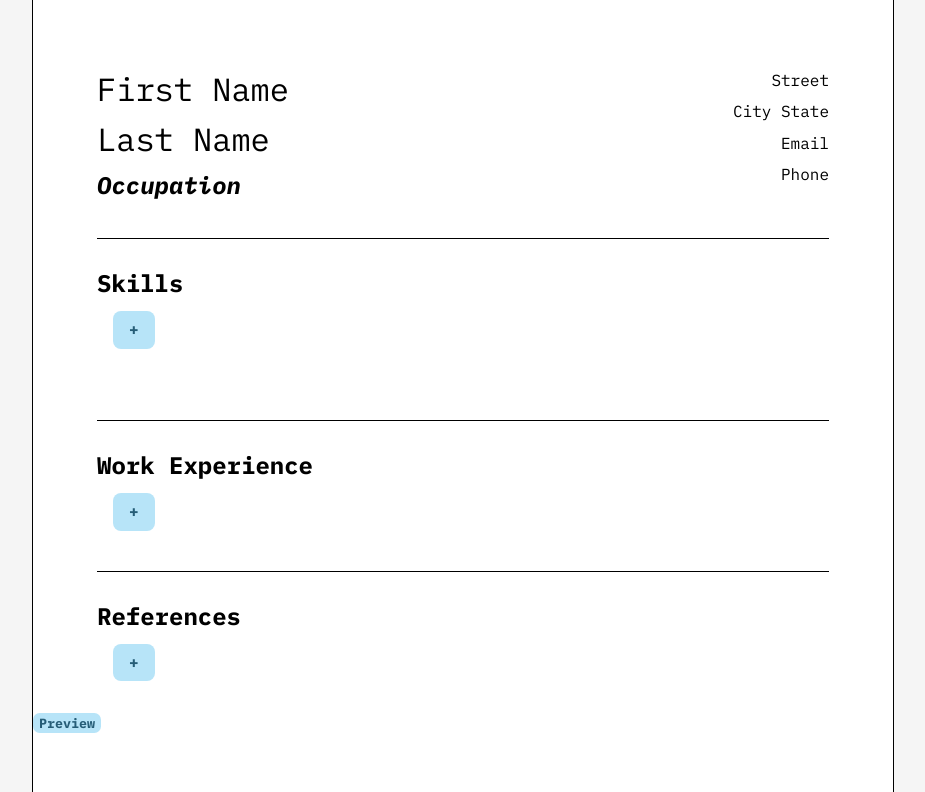
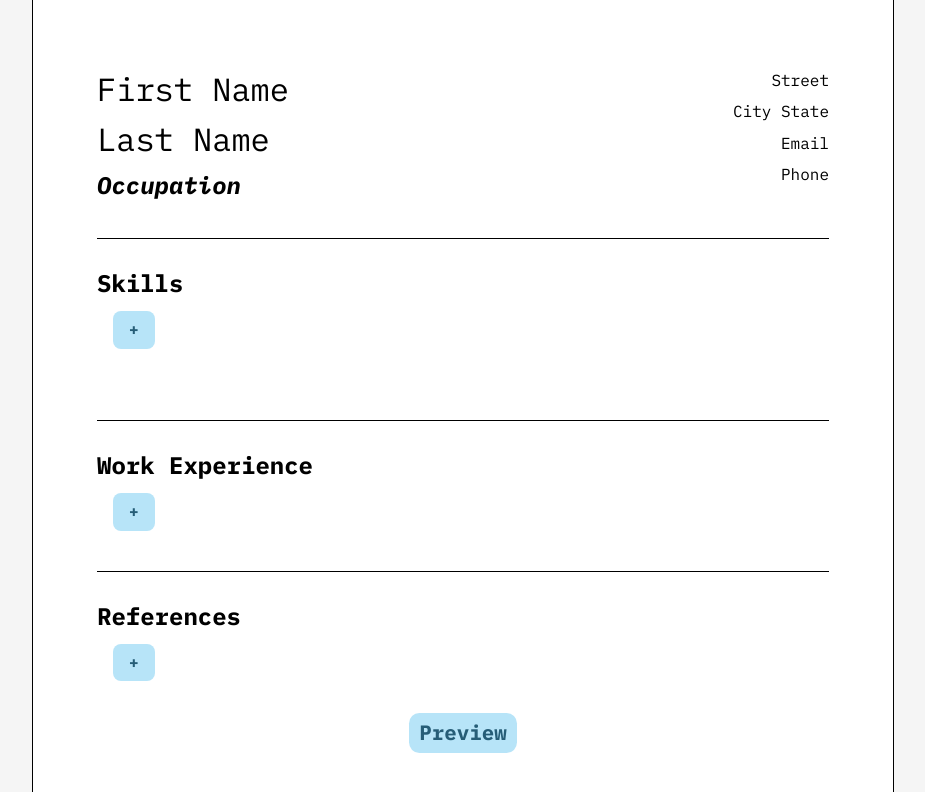
Before and after one commit to plsrd/cv-generator, a React (Create React App) app: page / in a window 1280 px wide. Shown: the top 792 px of the page, without its empty margins (177-1102 px from the left). Built offline with nearby package versions, Linux system fonts and the light colour scheme.

Commit message:
add button styling and print function

```diff
--- a/src/App.js
+++ b/src/App.js
@@ -22,9 +22,9 @@ const App = () => {
       <SkillSection preview={preview}/>
       <WorkSection preview={preview} />
       <ReferenceSection preview={preview} />
-      <div>
-        <button onClick={handleClick} className='preview-button'>{preview ? 'Edit' : 'Preview'}</button>
-        {preview ? <button className='save-button'>Save</button> : null}
+      <div className='btn-container'>
+        <button onClick={handleClick} className='main-button'>{preview ? 'Edit' : 'Preview'}</button>
+        {preview ? <button className='main-button' onClick={() => window.print()}>Save</button> : null}
       </div>
     </div>
   )
--- a/src/styles/app.css
+++ b/src/styles/app.css
@@ -61,3 +61,16 @@ input {
 .empty {
   border: 1px solid red
 }
+
+.btn-container {
+  align-self: center;
+  display: flex;
+  flex-direction: row;
+  width: 160px;
+  justify-content: space-around;
+}
+
+.main-button {
+  font-size: 1.3em;
+  padding: .3em .5em;
+}
```
